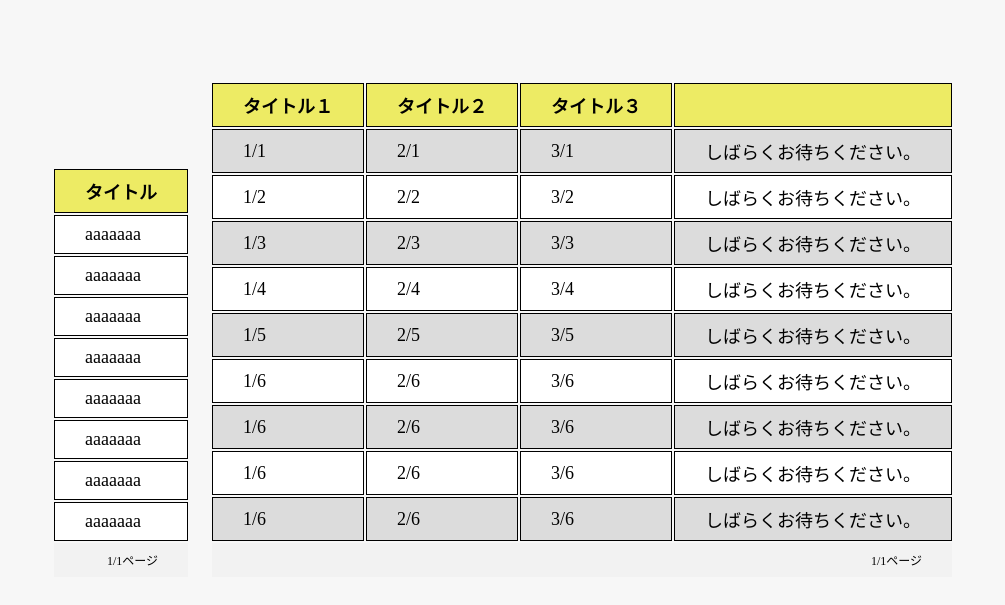
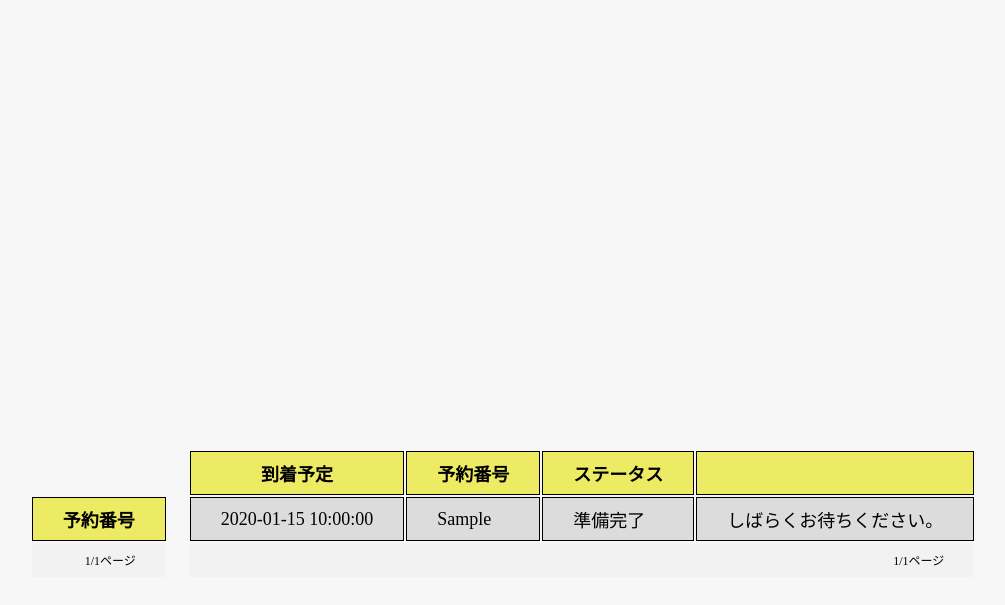
Before and after one commit to IH4C-Logistics/Base, a PHP site: page /loading.php in a window 1280 px wide. Shown: the part 61-666 px from the top of the page, without its empty margins (137-1142 px from the left). Run offline with PHP 8.4, Linux system fonts and the light colour scheme; tables that the repository leaves empty or names only in its code hold one stand-in row (values such as "Sample post").

Commit message:
loadingV2

```diff
--- /dev/null
+++ b/public/db/dbpdo.php
@@ -0,0 +1,22 @@
+<?php
+
+try {
+    //
+    $dsn = "mysql:dbname=ih4c;host=127.0.0.1;charset=utf8mb4";
+    $option = [
+        // 静的プレースホルダを指定
+        PDO::ATTR_EMULATE_PREPARES => false,
+        // 複文実行を禁止
+        PDO::MYSQL_ATTR_MULTI_STATEMENTS => false,
+    ];
+    //
+    //dbhとはデータベース ハンドルの略
+    $dbh = new PDO($dsn, 'root', '', $option);
+} catch (PDOException $e) {
+
+    echo $e->getMessage();
+    exit;
+}
+
+
+?>
--- a/public/loading.php
+++ b/public/loading.php
@@ -1,3 +1,36 @@
+<?php
+
+try{
+
+require('db/dbpdo.php');
+session_start();
+
+$name = "エルフーズ横須賀工場";
+
+//$sql1 = "SELECT * FROM t_reservation WHERE b_name = '".$name."'";
+//$stmt1 = $dbh->prepare($sql1);
+//$stmt1->execute();
+//$name1 = $stmt1->fetchAll();
+
+
+
+$sql = ("SELECT * FROM t_reservation where 1");
+$stmt = $dbh->prepare($sql);
+$stmt->execute();
+$result = $stmt->fetchAll(PDO::FETCH_ASSOC);
+
+$sql2 = ("SELECT * FROM t_reservation where status = '準備完了'");
+$stmt2 = $dbh->prepare($sql2);
+$stmt2->execute();
+$result2 = $stmt2->fetchAll(PDO::FETCH_ASSOC);
+
+
+}catch (PDOException $e) {
+  exit('データベースに接続できませんでした。' . $e->getMessage());
+}
+
+?>
+
 <!DOCTYPE html>
 <html lang="ja">
 <head>
@@ -18,16 +51,15 @@
       <div class="firsttable">
         <table>
           <tr>
-            <th>タイトル</th>
+            <th>予約番号</th>
           </tr>
-          <tr><td>aaaaaaa</td></tr>
-          <tr><td>aaaaaaa</td></tr>
-          <tr><td>aaaaaaa</td></tr>
-          <tr><td>aaaaaaa</td></tr>
-          <tr><td>aaaaaaa</td></tr>
-          <tr><td>aaaaaaa</td></tr>
-          <tr><td>aaaaaaa</td></tr>
-          <tr><td>aaaaaaa</td></tr>
+
+          <?php foreach ($result2 as $item): ?>
+
+          <tr><td><?php echo $item['contract_num']; ?></td></tr>
+
+          <?php endforeach; ?>
+
           <tr>
             <td id="pagenumber">1/1ページ</td>
           </tr>
@@ -37,67 +69,29 @@
       <div class="secondtable">
         <table>
             <tr>
-                <th>タイトル１</th>
-                <th>タイトル２</th>
-                <th>タイトル３</th>
+                <th>到着予定</th>
+                <th>予約番号</th>
+                <th>ステータス</th>
                 <th></th>
             </tr>
+
+            <?php foreach ($result as $item): ?>
+
             <tr>
-                <td id="kisu">1/1</td>
-                <td id="kisu">2/1</td>
-                <td id="kisu">3/1</td>
+                <td id="kisu"><?php echo $item['a_time'];       ?></td>
+                <td id="kisu"><?php echo $item['contract_num']; ?></td>
+                <td id="kisu">
+                  <?php if($item['status'] == "到着受付"){
+                            echo "到着受付";
+                        } else {
+                            echo "準備完了";
+                        } ?>
+                 </td>
                 <td id="kisu">しばらくお待ちください。</td>
             </tr>
-            <tr>
-                <td>1/2</td>
-                <td>2/2</td>
-                <td>3/2</td>
-                <td>しばらくお待ちください。</td>
-            </tr>
-            </tr>
-            <tr>
-                <td id="kisu">1/3</td>
-                <td id="kisu">2/3</td>
-                <td id="kisu">3/3</td>
-                <td id="kisu">しばらくお待ちください。</td>
-            </tr>
-            <tr>
-                <td>1/4</td>
-                <td>2/4</td>
-                <td>3/4</td>
-                <td>しばらくお待ちください。</td>
-            </tr>
-            </tr>
-            <tr>
-                <td id="kisu">1/5</td>
-                <td id="kisu">2/5</td>
-                <td id="kisu">3/5</td>
-                <td id="kisu">しばらくお待ちください。</td>
-            </tr>
-            <tr>
-                <td>1/6</td>
-                <td>2/6</td>
-                <td>3/6</td>
-                <td>しばらくお待ちください。</td>
-            </tr>
-            <tr>
-                <td id="kisu">1/6</td>
-                <td id="kisu">2/6</td>
-                <td id="kisu">3/6</td>
-                <td id="kisu">しばらくお待ちください。</td>
-            </tr>
-            <tr>
-                <td>1/6</td>
-                <td>2/6</td>
-                <td>3/6</td>
-                <td>しばらくお待ちください。</td>
-            </tr>
-            <tr>
-                <td id="kisu">1/6</td>
-                <td id="kisu">2/6</td>
-                <td id="kisu">3/6</td>
-                <td id="kisu">しばらくお待ちください。</td>
-            </tr>
+
+            <?php endforeach; ?>
+
             <tr>
             <td colspan="4" id="pagenumber">1/1ページ</td>
             </tr>
```
Also changed, not shown: public/index.php (+16 -0 lines).
